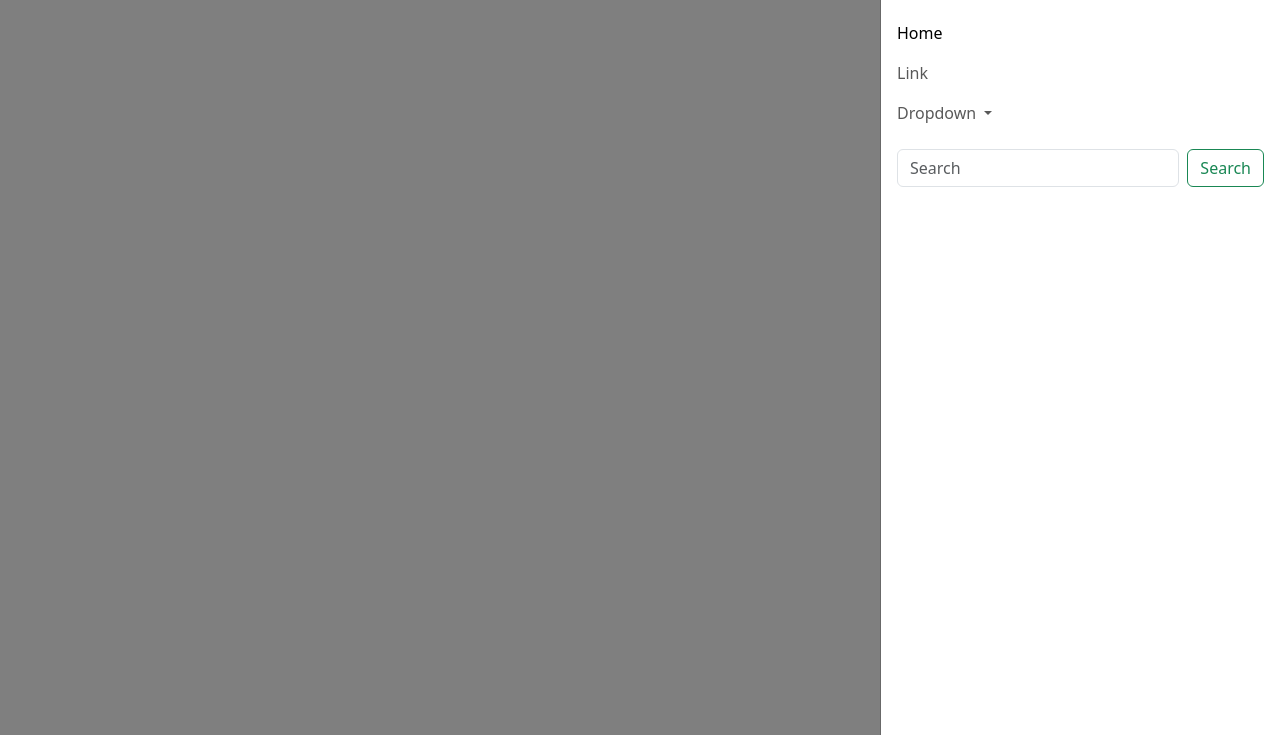
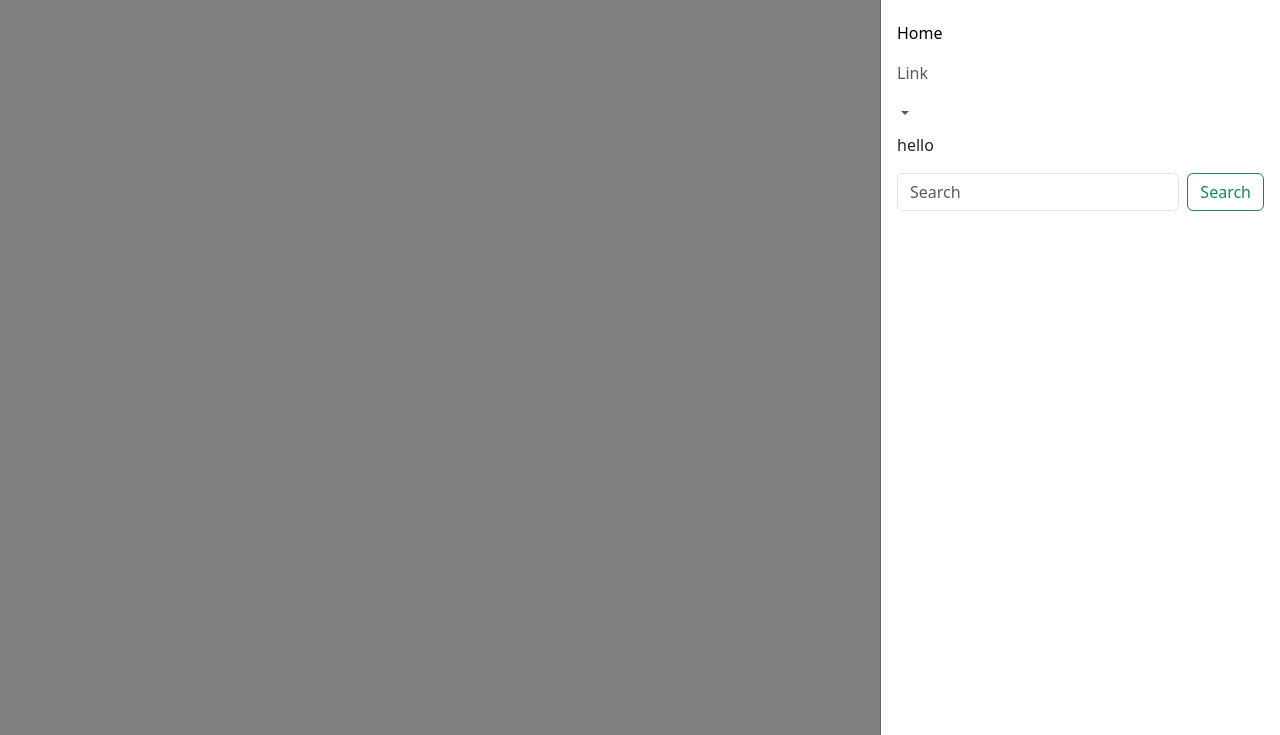
Before and after one commit to muhaiminultasin/payAPI, a plain HTML site: page index.html in a window 1280 px wide. Both pictures are taken after a click on the button 1240 px from the left and 28 px from the top of the page. Shown: the part 65-800 px from the top of the page. Drawn offline with nearby package versions, Linux system fonts and the light colour scheme.

Commit message:
first commit

```diff
--- a/index.html
+++ b/index.html
@@ -29,7 +29,7 @@
                 </li>
                 <li class="nav-item dropdown">
                   <a class="nav-link dropdown-toggle" href="#" role="button" data-bs-toggle="dropdown" aria-expanded="false">
-                    Dropdown
+
                   </a>
                   <ul class="dropdown-menu">
                     <li><a class="dropdown-item" href="#">Action</a></li>
@@ -41,6 +41,7 @@
                   </ul>
                 </li>
               </ul>
+              hello
               <form class="d-flex mt-3" role="search">
                 <input class="form-control me-2" type="search" placeholder="Search" aria-label="Search">
                 <button class="btn btn-outline-success" type="submit">Search</button>
```
